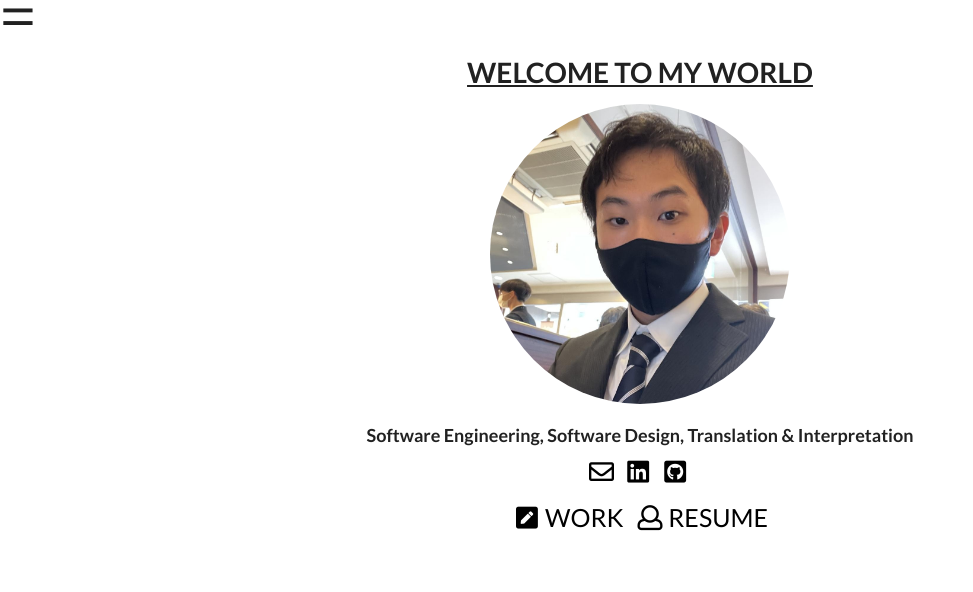
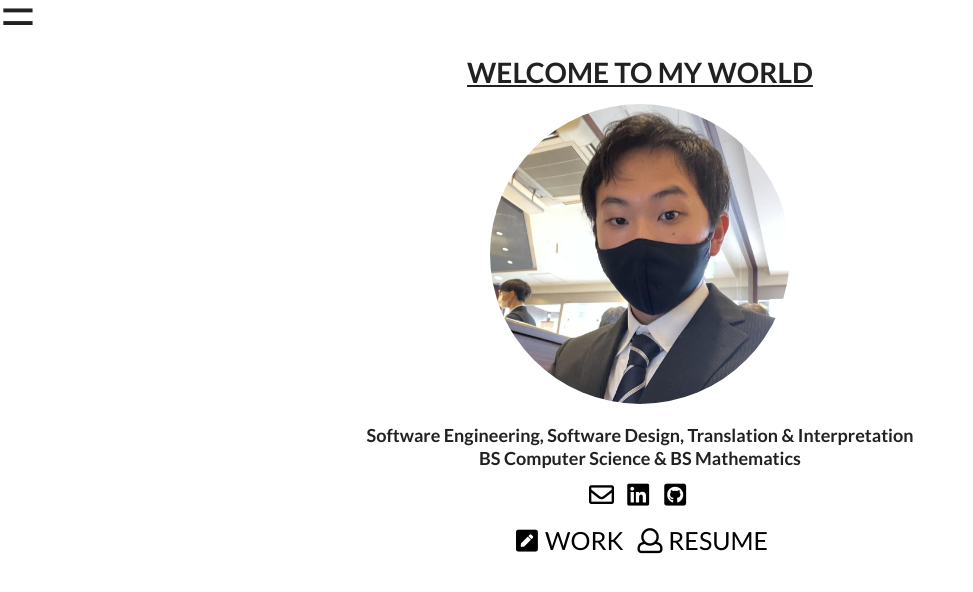
Before and after one commit to saitoshi/fc2, a plain HTML site: page index.html in a window 1280 px wide. Shown: the whole page, without its empty margins (0-973 px from the left). Drawn offline with nearby package versions, Linux system fonts and the light colour scheme.

Commit message:
Update index.html

```diff
--- a/index.html
+++ b/index.html
@@ -84,7 +84,11 @@
             </div>
             <br />
             <div style="text-align: center;">
-                <h3>Software Engineering, Software Design, Translation & Interpretation</h3>
+                <h3>Software Engineering, Software Design, Translation & Interpretation
+                    <br />
+                    BS Computer Science & BS Mathematics
+                </h3>
+
                 <div class="row">
                     <div style="font-size: 20px; color: black;">
                         <a style="font-size: 25px; color: black;" href="mailto:saitoshin2145@gmail.com"><i
```
